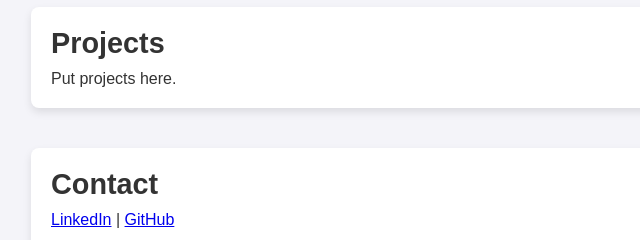
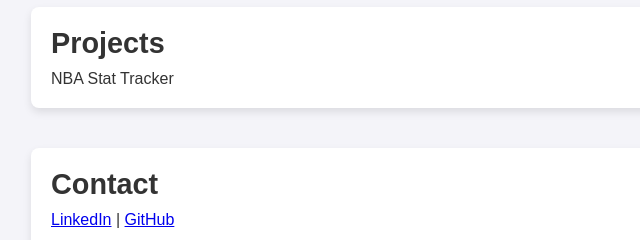
Before and after one commit to SidPadmanabhan/siddpadmanabhan, a plain HTML site: page index.html in a window 1280 px wide. Shown: the part 423-663 px from the top of the page, 209-849 px from the left. Drawn offline with Linux system fonts and the light colour scheme.

Commit message:
Update index.html

```diff
--- a/index.html
+++ b/index.html
@@ -28,7 +28,7 @@
     <!-- "Projects" section -->
     <section id="projects">
         <h2>Projects</h2> <!-- Section heading -->
-        <p>Put projects here.</p> <!-- Paragraph or list of your projects -->
+        <p>NBA Stat Tracker</p> <!-- Paragraph or list of your projects -->
     </section>
 
     <!-- "Contact" section -->
```
